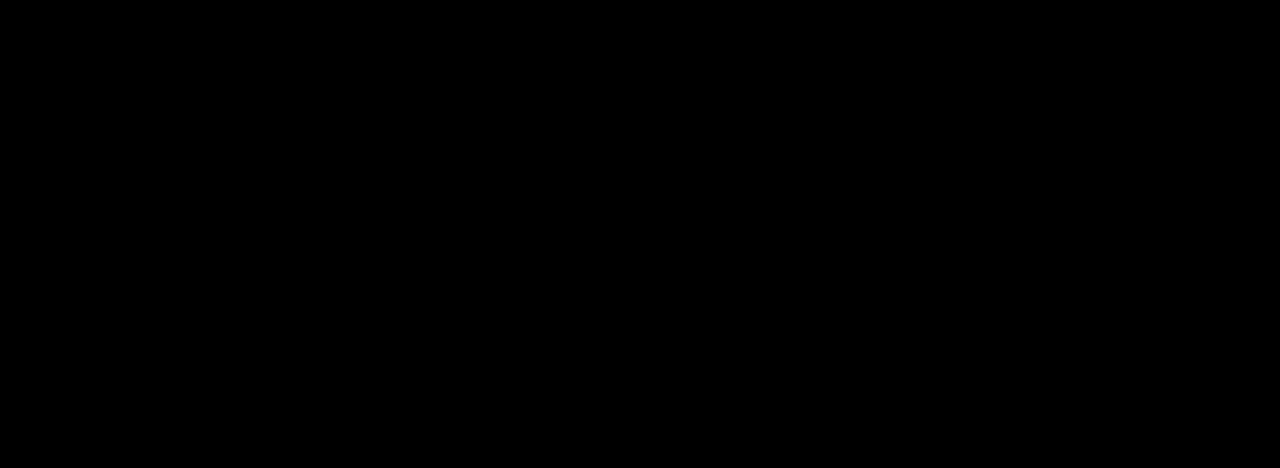
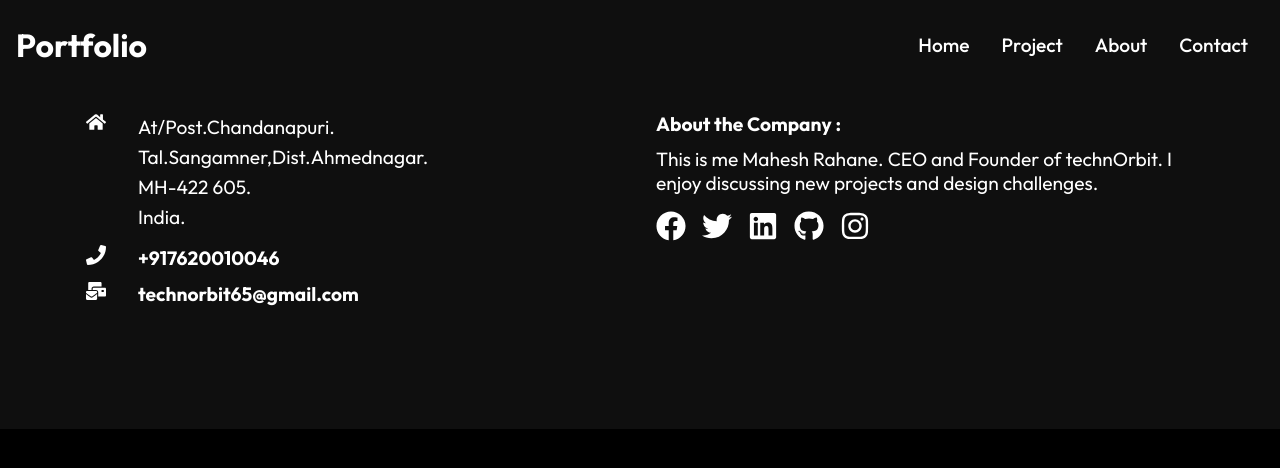
Before and after one commit to maheshrahane2002/my-app, a React (Create React App) app: page /about in a window 1280 px wide. Shown: the top 468 px of the page. Built offline with nearby package versions, Linux system fonts and the light colour scheme.

Commit message:
To render components in different pages.

```diff
--- a/src/components/Footer.js
+++ b/src/components/Footer.js
@@ -10,7 +10,7 @@
             <div className="location">
                 <FaHome size={20} style={{color:"#fff", marginRight: "2rem"}}/>
                 <div>
-                    <p>At/Po.Chandanapuri.</p>
+                    <p>At/Post.Chandanapuri.</p>
                     <p>Tal.Sangamner,Dist.Ahmednagar.</p>
                     <p>MH-422 605.</p>
                     <p>India.</p>
@@ -29,7 +29,7 @@
 
         </div>
         <div className="right">
-            <h4>About the Company..</h4>
+            <h4>About the Company :</h4>
             <p>This is me Mahesh Rahane. CEO and Founder of technOrbit. I enjoy discussing new projects and design challenges.</p>
         <div className="social">
         <FaFacebook size={30} style={{color:"#fff", marginRight: "1rem"}}/>
--- a/src/routes/About.js
+++ b/src/routes/About.js
@@ -1,9 +1,13 @@
-import React from 'react'
+import React from "react";
+import Navbar from "../components/Navbar";
+import Footer from "../components/Footer";
+
 
 const About = () => {
   return (
     <div>
-      About
+      <Navbar/>
+      <Footer/>
     </div>
   )
 }
--- a/src/routes/Contact.js
+++ b/src/routes/Contact.js
@@ -1,11 +1,14 @@
-import React from 'react'
+import React from "react";
+import Navbar from "../components/Navbar";
+import Footer from "../components/Footer";
 
 const Contact = () => {
   return (
     <div>
-      Contact
+      <Navbar />
+      <Footer />
     </div>
   )
 }
 
-export default Contact
+export default Contact;
--- a/src/routes/Project.js
+++ b/src/routes/Project.js
@@ -1,11 +1,14 @@
-import React from 'react'
+import React from "react";
+import Navbar from "../components/Navbar";
+import Footer from "../components/Footer";
 
 const Project = () => {
   return (
     <div>
-      Project
+      <Navbar />
+      <Footer />
     </div>
   )
 }
 
-export default Project
+export default Project;
```
